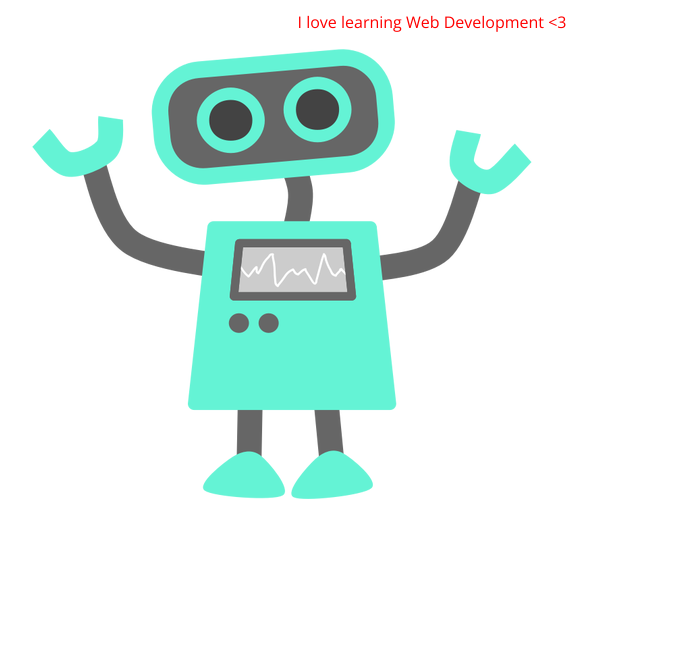
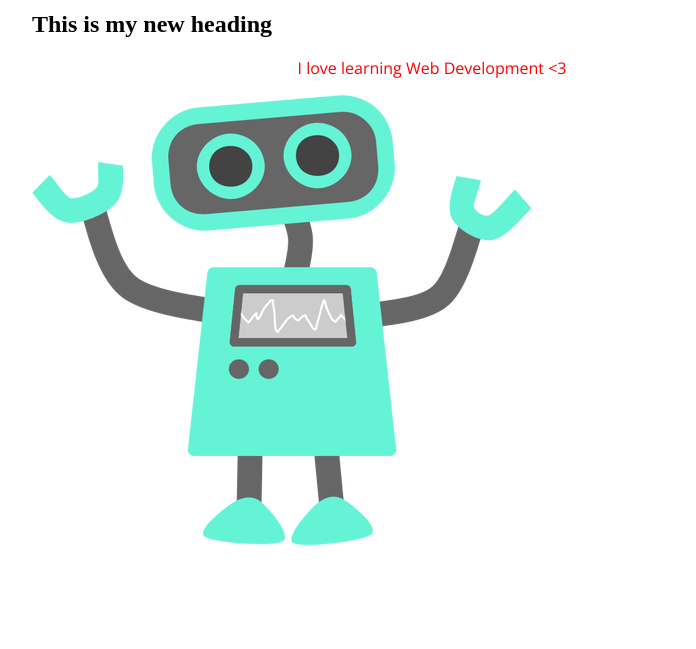
Before and after one commit to flaviamedici/skillcrush-105project, a plain HTML site: page index.html in a window 1280 px wide. Shown: the part 159-808 px from the top of the page, without its empty margins (208-904 px from the left). Drawn offline with nearby package versions, Linux system fonts and the light colour scheme.

Commit message:
Adding a new heading

```diff
--- a/index.html
+++ b/index.html
@@ -9,6 +9,7 @@
 <body>
 	<section>
 		<h1>I am learning Git with Skillcrush</h1>
+		<h2>This is my new heading</h2>
 		<p>I love learning Web Development <3</p>
 		<img src="img/happy-blue-robot.png">
 	</section>
```
